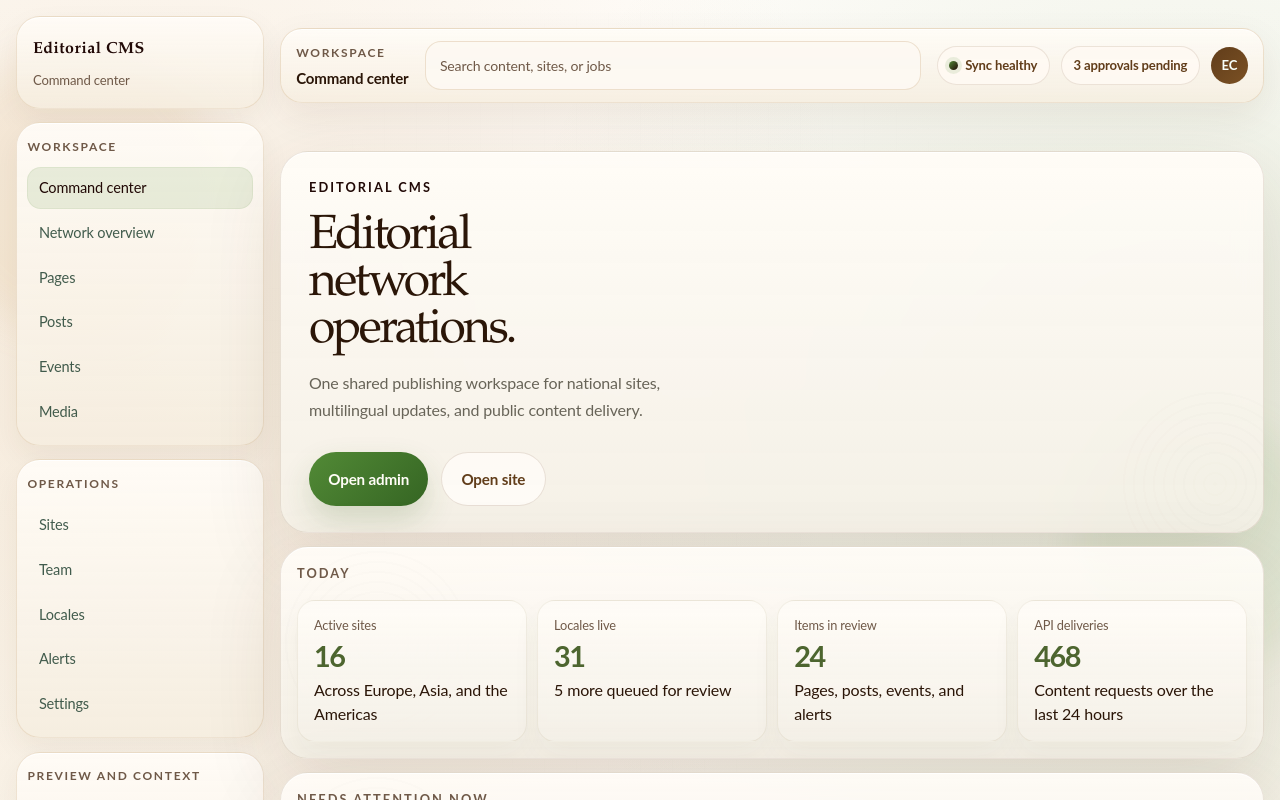
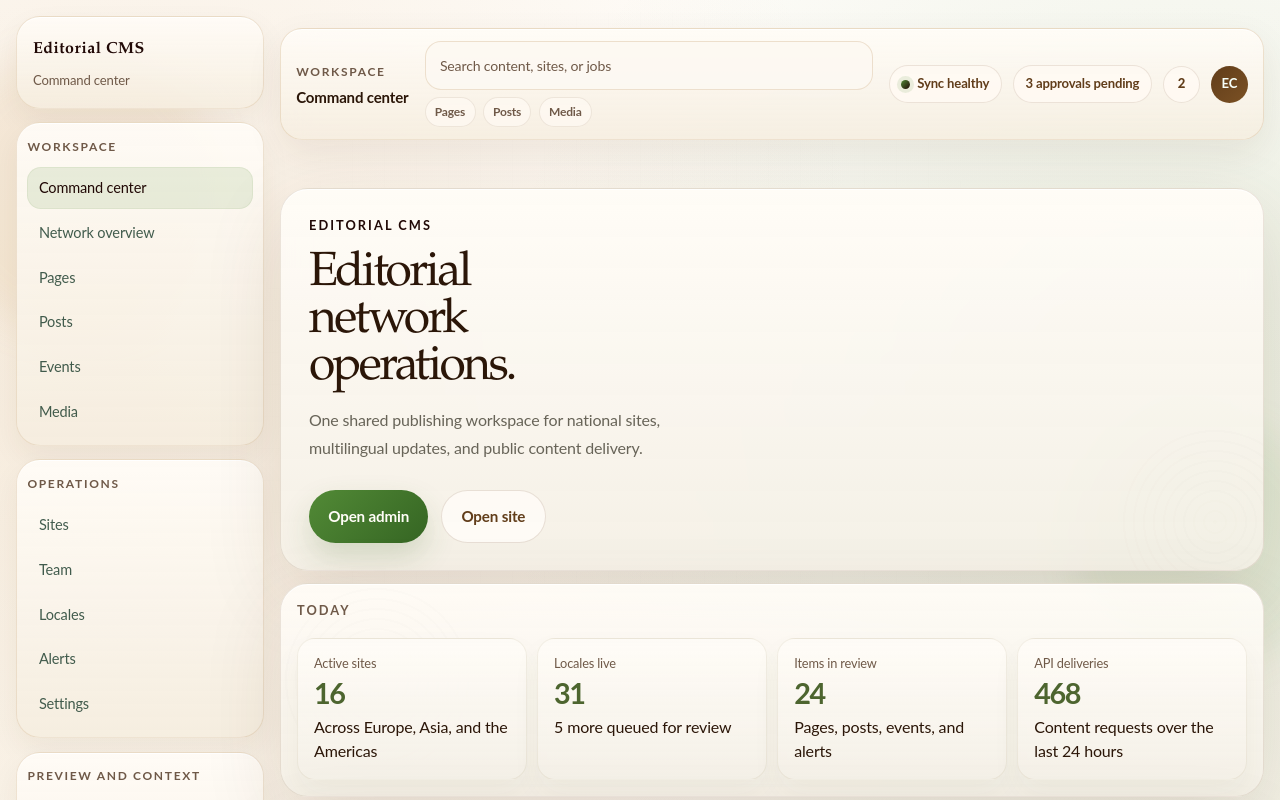
Before and after one commit to rajat1155-rrrkk/Editorial-CMS, a Next.js app: page / in a window 1280 px wide. Shown: the top 800 px of the page. Built offline with nearby package versions, Linux system fonts and the light colour scheme.

Commit message:
Add notification tray and state polish

```diff
--- a/app/globals.css
+++ b/app/globals.css
@@ -320,11 +320,118 @@ h3,
   font-size: 0.88rem;
 }
 
+.topbar-search-shell {
+  flex: 1;
+  min-width: 240px;
+  display: grid;
+  gap: 0.45rem;
+}
+
+.topbar-shortcuts {
+  display: flex;
+  gap: 0.45rem;
+  flex-wrap: wrap;
+}
+
+.topbar-shortcut {
+  display: inline-flex;
+  align-items: center;
+  justify-content: center;
+  padding: 0.32rem 0.58rem;
+  border-radius: 999px;
+  border: 1px solid rgba(97, 61, 26, 0.1);
+  background: rgba(255, 250, 243, 0.72);
+  color: var(--muted);
+  font-size: 0.75rem;
+  font-weight: 700;
+}
+
+.topbar-shortcut:hover {
+  color: #613d1a;
+  border-color: rgba(97, 61, 26, 0.16);
+}
+
 .topbar-utilities {
   display: flex;
   align-items: center;
   gap: 0.7rem;
   flex-wrap: wrap;
+}
+
+.utility-notify {
+  position: relative;
+  display: inline-flex;
+  align-items: center;
+  justify-content: center;
+  width: 2.3rem;
+  height: 2.3rem;
+  border-radius: 999px;
+  border: 1px solid rgba(97, 61, 26, 0.12);
+  background: rgba(255, 250, 243, 0.9);
+  color: #613d1a;
+  font-size: 0.82rem;
+  font-weight: 800;
+}
+
+.utility-notify__count {
+  position: relative;
+  z-index: 1;
+}
+
+.utility-notify__panel {
+  position: absolute;
+  top: calc(100% + 0.6rem);
+  right: 0;
+  width: 260px;
+  display: grid;
+  gap: 0.45rem;
+  padding: 0.75rem;
+  border-radius: 18px;
+  border: 1px solid rgba(214, 188, 152, 0.42);
+  background: linear-gradient(180deg, rgba(255, 252, 247, 0.96), rgba(245, 237, 223, 0.92));
+  box-shadow: 0 18px 40px rgba(75, 44, 17, 0.12);
+  opacity: 0;
+  transform: translateY(-4px);
+  pointer-events: none;
+  transition:
+    opacity 180ms ease,
+    transform 180ms ease;
+}
+
+.utility-notify:hover .utility-notify__panel {
+  opacity: 1;
+  transform: translateY(0);
+  pointer-events: auto;
+}
+
+.utility-notify__item {
+  display: grid;
+  gap: 0.22rem;
+  padding: 0.75rem 0.8rem;
+  border-radius: 14px;
+  border: 1px solid rgba(180, 165, 132, 0.16);
+  background: rgba(255, 252, 247, 0.84);
+}
+
+.utility-notify__item strong,
+.utility-notify__item span {
+  display: block;
+}
+
+.utility-notify__item strong {
+  color: rgba(19, 48, 36, 0.94);
+  font-size: 0.84rem;
+  line-height: 1.2;
+}
+
+.utility-notify__item span {
+  color: var(--muted);
+  font-size: 0.76rem;
+  line-height: 1.5;
+}
+
+.utility-notify__item--warning strong {
+  color: #8b5e11;
 }
 
 .utility-pill {
@@ -3366,6 +3473,25 @@ h3,
 .admin-notice {
   margin-top: 1rem;
   color: #4d652f;
+}
+
+.admin-notice--success {
+  display: inline-flex;
+  align-items: center;
+  padding: 0.72rem 0.95rem;
+  border-radius: 16px;
+  border: 1px solid rgba(82, 138, 54, 0.16);
+  background: rgba(241, 247, 233, 0.88);
+  color: #356523;
+}
+
+.admin-state-card {
+  min-height: 180px;
+  display: flex;
+  align-items: center;
+  justify-content: center;
+  color: var(--muted);
+  font-size: 0.96rem;
 }
 
 .admin-shell .admin-card,
--- a/components/admin/admin-editor.tsx
+++ b/components/admin/admin-editor.tsx
@@ -405,7 +405,7 @@ export function AdminEditor({ initialSite }: AdminEditorProps) {
               </button>
             </div>
 
-            {notice ? <p className="admin-lede admin-notice">{notice}</p> : null}
+            {notice ? <p className="admin-lede admin-notice admin-notice--success">{notice}</p> : null}
           </div>
 
           <aside className="admin-meta" aria-label="Editor state">
@@ -1087,7 +1087,7 @@ export function AdminEditor({ initialSite }: AdminEditorProps) {
             </section>
           </>
         ) : (
-          <div className="admin-card">Loading tenant content...</div>
+          <div className="admin-card admin-state-card">Loading tenant content...</div>
         )}
       </div>
     </main>
--- a/components/app-shell-frame.tsx
+++ b/components/app-shell-frame.tsx
@@ -7,6 +7,21 @@ import { AppShellNav } from "./app-shell-nav";
 export function AppShellFrame({ children }: { children: React.ReactNode }) {
   const pathname = usePathname();
   const isHome = pathname === "/";
+  const searchShortcuts = isHome
+    ? [
+        { label: "Pages", href: "/dashboard/pages" },
+        { label: "Posts", href: "/dashboard/posts" },
+        { label: "Media", href: "/dashboard/media" }
+      ]
+    : [
+        { label: "Search pages", href: "/dashboard/pages" },
+        { label: "Open review queue", href: "/dashboard/posts" },
+        { label: "Check sites", href: "/dashboard/sites" }
+      ];
+  const notifications = [
+    { tone: "warning", title: "Approval waiting", detail: "Summer homepage launch is still open." },
+    { tone: "neutral", title: "Media queue", detail: "7 assets are waiting on crops or alt text." }
+  ];
 
   return (
     <div className="site-chrome">
@@ -35,8 +50,17 @@ export function AppShellFrame({ children }: { children: React.ReactNode }) {
                 <p className="topbar-kicker">Workspace</p>
                 <strong>{isHome ? "Command center" : "Publishing operations"}</strong>
               </div>
-              <div className="topbar-search" aria-label="Search">
-                <span>{isHome ? "Search content, sites, or jobs" : "Search pages, posts, events, or sites"}</span>
+              <div className="topbar-search-shell">
+                <div className="topbar-search" aria-label="Search">
+                  <span>{isHome ? "Search content, sites, or jobs" : "Search pages, posts, events, or sites"}</span>
+                </div>
+                <div className="topbar-shortcuts" aria-label="Shortcuts">
+                  {searchShortcuts.map((item) => (
+                    <Link key={item.href} href={item.href} className="topbar-shortcut">
+                      {item.label}
+                    </Link>
+                  ))}
+                </div>
               </div>
               <div className="topbar-utilities">
                 <div className="utility-pill">
@@ -44,6 +68,17 @@ export function AppShellFrame({ children }: { children: React.ReactNode }) {
                   Sync healthy
                 </div>
                 <div className="utility-pill">3 approvals pending</div>
+                <div className="utility-notify" aria-label="Notifications">
+                  <span className="utility-notify__count">{notifications.length}</span>
+                  <div className="utility-notify__panel">
+                    {notifications.map((item) => (
+                      <div key={item.title} className={`utility-notify__item utility-notify__item--${item.tone}`}>
+                        <strong>{item.title}</strong>
+                        <span>{item.detail}</span>
+                      </div>
+                    ))}
+                  </div>
+                </div>
                 <div className="utility-avatar">EC</div>
               </div>
             </div>
```
